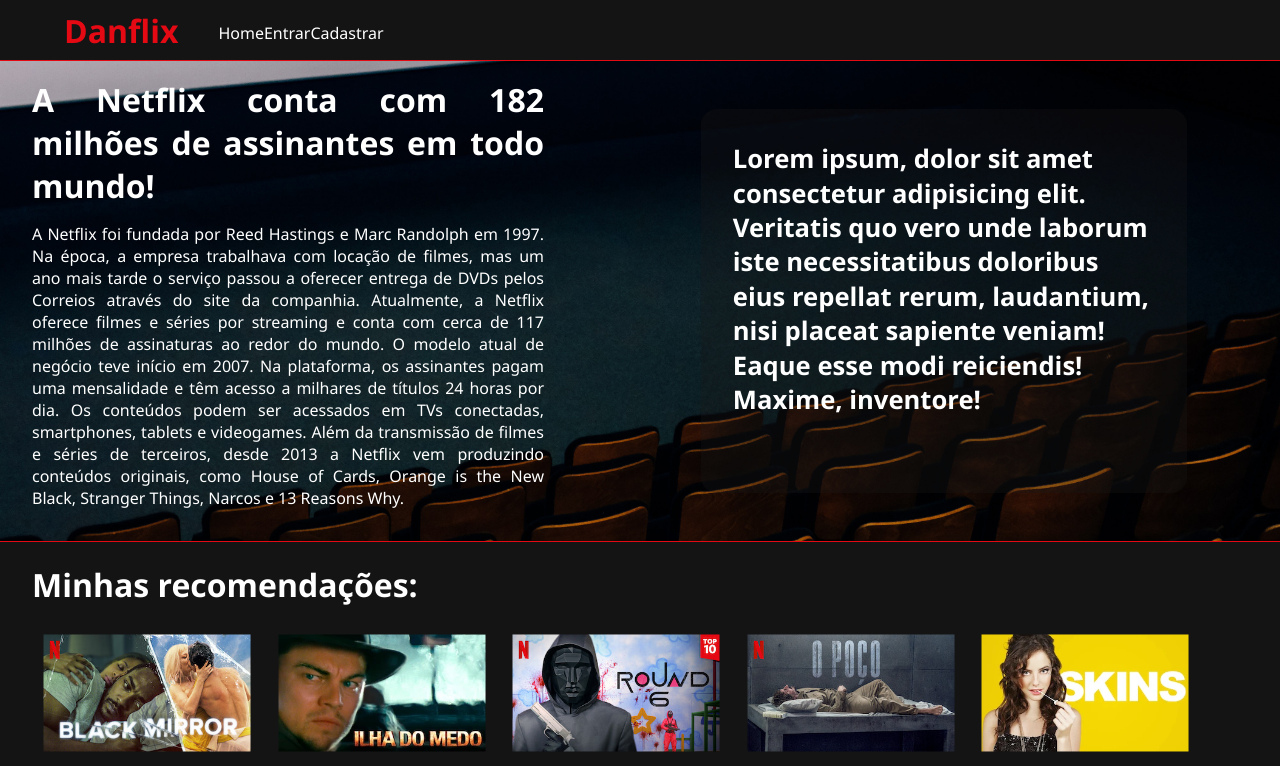
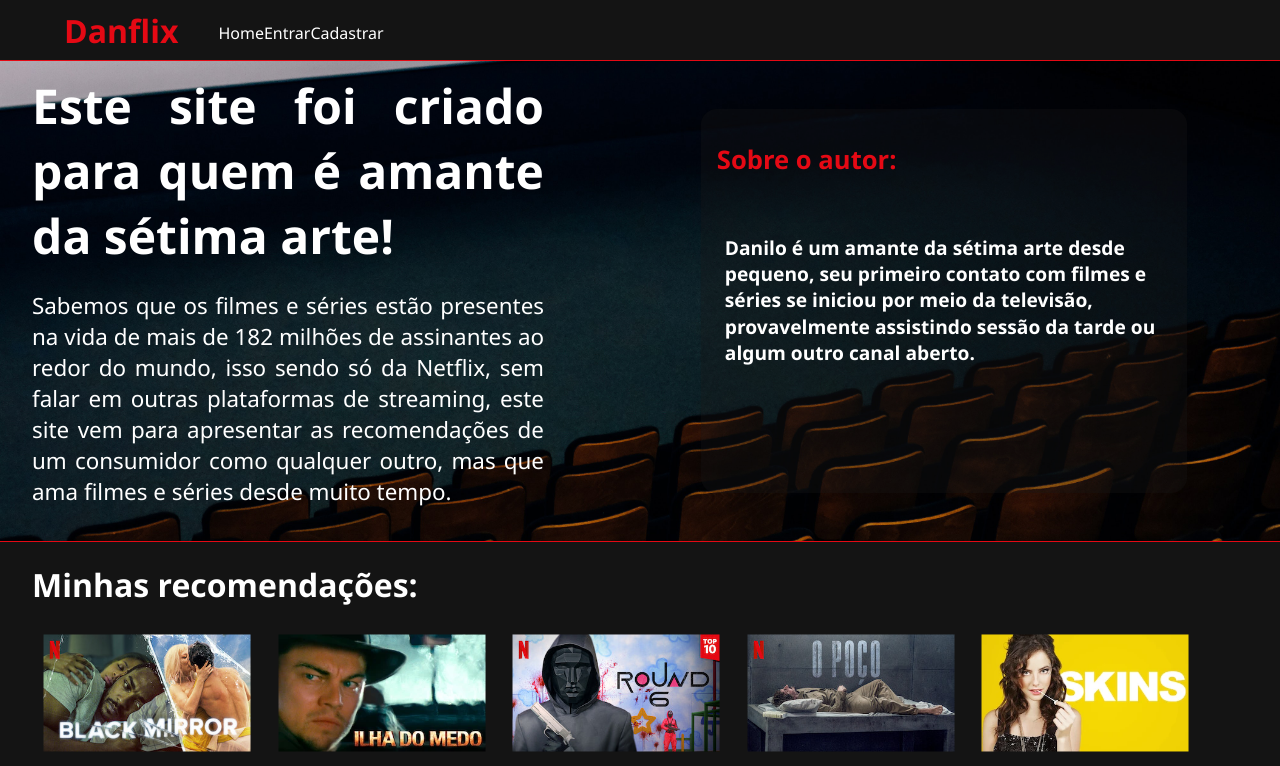
Before and after one commit to danilokovacs/projeto-individual, a plain HTML site: page index.html in a window 1280 px wide. Both pictures are taken after a click on the picture 892 px from the left and 300 px from the top of the page. Shown: the top 766 px of the page. Drawn offline with Linux system fonts and the light colour scheme.

Commit message:
Inserção de novo texto para o titulo do site e sobre o autor

```diff
--- a/index.html
+++ b/index.html
@@ -22,15 +22,15 @@
         <div class="banner">
             <div class="container">
                 <div class="left-container">
-                    <h1>A Netflix conta com 182 milhões de assinantes em todo mundo!</h1>
-                    <p>A Netflix foi fundada por Reed Hastings e Marc Randolph em 1997. Na época, a empresa trabalhava com locação de filmes, mas um ano mais tarde o serviço passou a oferecer entrega de DVDs pelos Correios através do site da companhia. Atualmente, a Netflix oferece filmes e séries por streaming e conta com cerca de 117 milhões de assinaturas ao redor do mundo.
-
-                    O modelo atual de negócio teve início em 2007. Na plataforma, os assinantes pagam uma mensalidade e têm acesso a milhares de títulos 24 horas por dia. Os conteúdos podem ser acessados em TVs conectadas, smartphones, tablets e videogames. Além da transmissão de filmes e séries de terceiros, desde 2013 a Netflix vem produzindo conteúdos originais, como House of Cards, Orange is the New Black, Stranger Things, Narcos e 13 Reasons Why.</p>
+                    <h1>Este site foi criado para quem é amante da sétima arte!</h1>
+                    <p>Sabemos que os filmes e séries estão presentes na vida de mais de 182 milhões de assinantes ao redor do mundo, isso sendo só da Netflix, sem falar em outras plataformas de streaming, este site vem para apresentar as recomendações de um consumidor como qualquer outro, mas que ama filmes e séries desde muito tempo.</p>
                 </div>
 
                 <div class="right-container">
                     <div id="cardboard" onclick="show_pop()" class="card" style="display: none;">
-                        <h1>Lorem ipsum, dolor sit amet consectetur adipisicing elit. Veritatis quo vero unde laborum iste necessitatibus doloribus eius repellat rerum, laudantium, nisi placeat sapiente veniam! Eaque esse modi reiciendis! Maxime, inventore!</h1></div>
+                        <h1>Sobre o autor:</h1>
+                        <h2>Danilo é um amante da sétima arte desde pequeno, seu primeiro contato com filmes e séries se iniciou por meio da televisão, provavelmente assistindo sessão da tarde ou algum outro canal aberto.</h2>
+                    </div>
                     <img id="popcorn" onclick="show()" src="./assets/header/vet_pop.png" alt="">
                 </div>
             </div>
@@ -53,6 +53,7 @@
         <div class="footer">
             <div class="container">
                 <h4>Feito por um amante de cinema e aluno da BandTec &copy; 2021</h4>
+
             </div>
         </div>
 </body>
--- a/style.css
+++ b/style.css
@@ -71,9 +71,6 @@
     align-items: center;
     justify-content: space-between;
 }
-.banner h1{
-    margin: 0;
-}
 
 .banner .left-container{
     width: 40vw;
@@ -85,6 +82,17 @@
     justify-content: center;
     float: left;
 }
+
+.banner .left-container h1{
+    margin: 0;
+    font-size: 3em;
+}
+
+
+.banner .left-container p{
+    font-size: 1.4em;
+}
+
 
 .banner .right-container{
     width: 50%;
@@ -116,7 +124,12 @@
 
 /* TEXTO SOBRE O AUTOR */
 .banner .card h1{
-    padding: 40px;
+    padding: 20px;
+    color: #e50914;
+}
+
+.banner .card h2{
+    padding: 30px;
 }
 
 .banner .card:hover{
```
